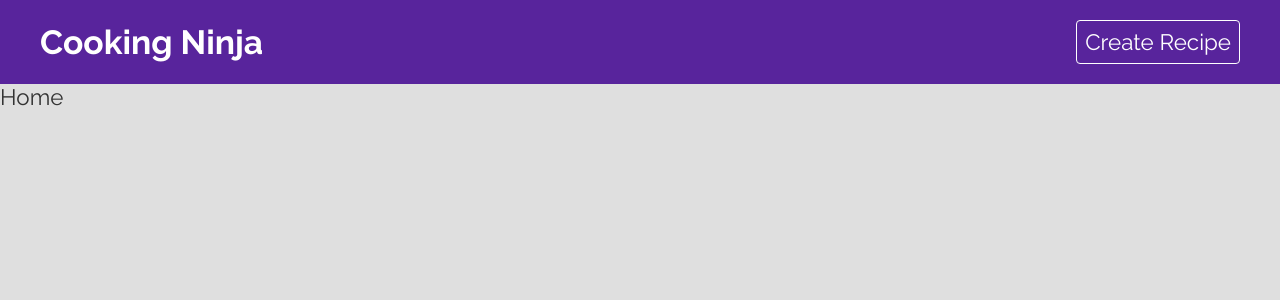
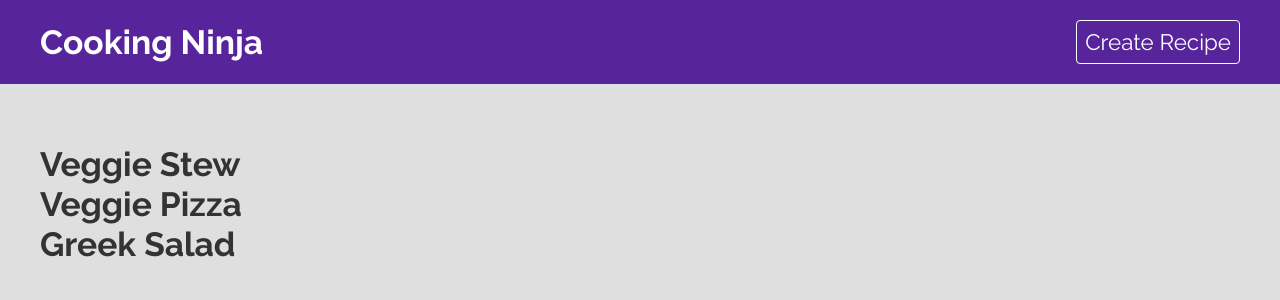
Before and after one commit to thiagomartns/recipe-directory-ts, a React (Vite) app: page / in a window 1280 px wide. Shown: the top 300 px of the page. Built offline with nearby package versions, Linux system fonts and the light colour scheme; data requests are answered from the project's data file.

Commit message:
Add HTML and styles to home page component

```diff
--- a/src/pages/home/Home.tsx
+++ b/src/pages/home/Home.tsx
@@ -1,9 +1,26 @@
 import React from 'react'
+import useFetch from '../../hooks/useFetch'
 import './home.scss'
 
+interface RecipeInfo {
+  id: number;
+  title: string;
+}
+
 const Home = () => {
+
+  const { data, isPending, error } = useFetch<RecipeInfo[]>('http://localhost:3000/recipes')
+
   return (
-    <div>Home</div>
+    <div className='home'>
+      {error && <p className='error'>{error}</p>}
+      {isPending && <p className="loading">Loading...</p>}
+      {data &&
+        data.map((recipe) => (
+          <h2 key={recipe.id}>{recipe.title}</h2>
+        ))
+      }
+    </div>
   )
 }
 
--- a/src/pages/home/home.scss
+++ b/src/pages/home/home.scss
@@ -1 +1,6 @@
 @import '../../global.scss';
+
+.home {
+  max-width: 1200px;
+  margin: 60px auto;
+}
```
